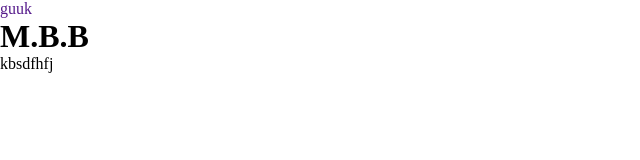
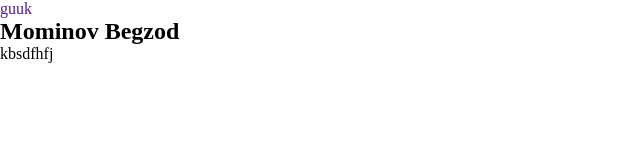
Before and after one commit to AsilbekXoliyorov441/havas, a plain HTML site: page pages/shop.html in a window 1280 px wide. Shown: the whole page, without its empty margins (0-640 px from the left). Drawn offline with Linux system fonts and the light colour scheme.

Commit message:
adding now

```diff
--- a/pages/shop.html
+++ b/pages/shop.html
@@ -16,7 +16,13 @@
   </header>
 
   <main>
-    <h1>M.B.B</h1>
+    <section>
+      <div class="container">
+        <div class="card">
+          <h1>Mominov Begzod</h1>
+        </div>
+      </div>
+    </section>
   </main>
 
    <footer>
```
